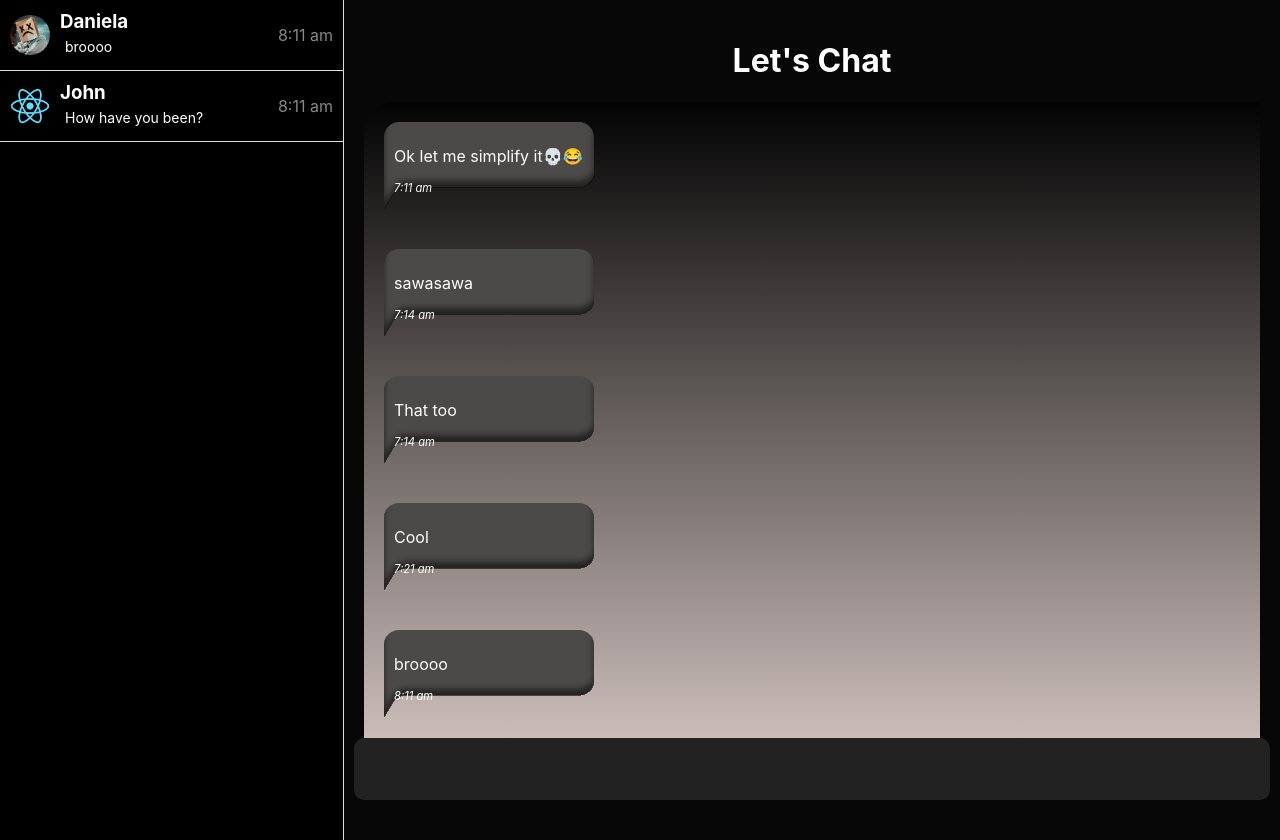
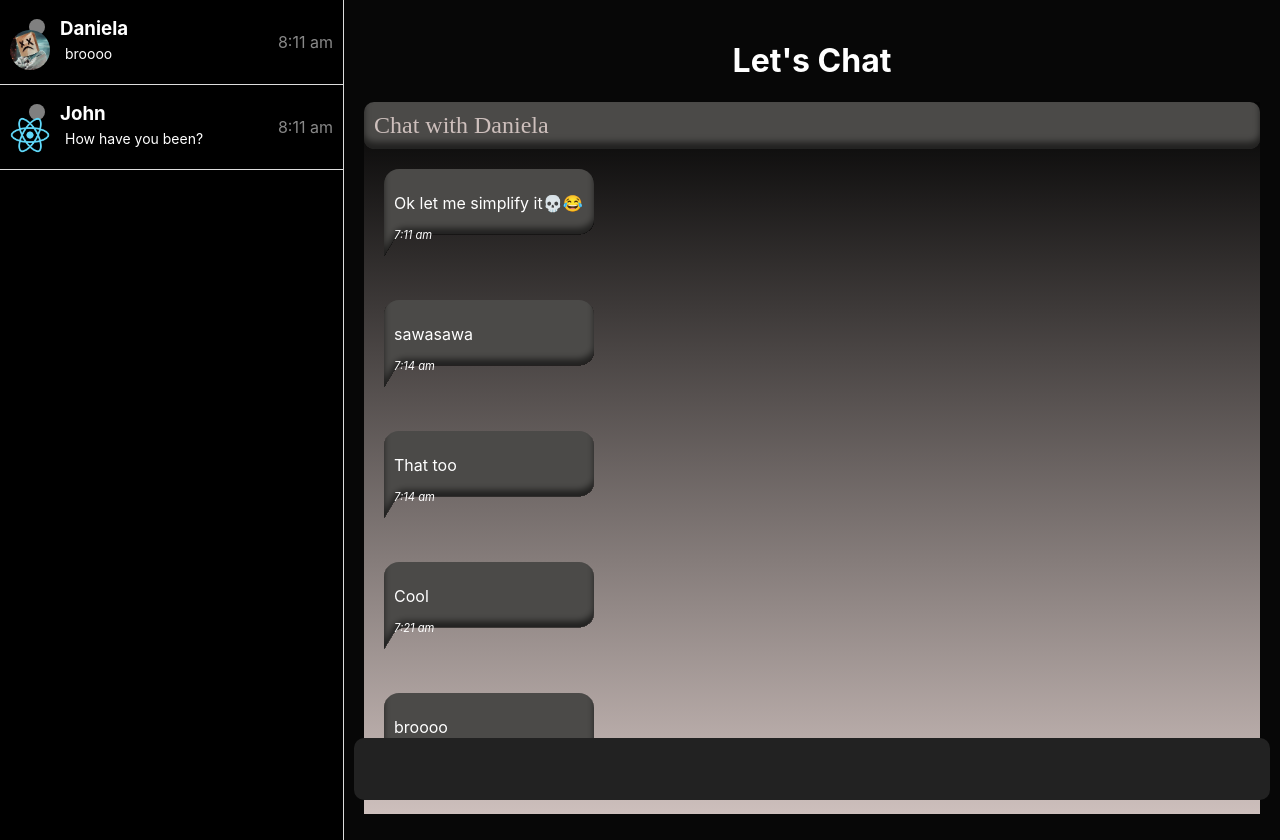
Before and after one commit to DanielaOdhis/Car-Owners, a React (Create React App) app: page /chats in a window 1280 px wide. Both pictures are taken after a click on the element "broooo". Built offline with nearby package versions, Linux system fonts and the light colour scheme; no server answers.

Commit message:
Add files via upload

```diff
--- a/package.json
+++ b/package.json
@@ -20,6 +20,7 @@
     "react-dom": "^18.2.0",
     "react-router-dom": "^6.15.0",
     "react-scripts": "5.0.1",
+    "uuid": "^9.0.1",
     "web-vitals": "^2.1.4"
   },
   "scripts": {
--- a/public/chats.json
+++ b/public/chats.json
@@ -3,22 +3,24 @@
     "profile": "/dude.jpg",
     "username": "Daniela",
     "userId":17,
+    "online_status":false,
     "messages": [
-      { "senderId": 17, "message": "Ok let me simplify it💀😂" ,"status":"read","time":"7:11 am"},
-      { "senderId":1, "message": "sawasawa", "status":"read","time":"7:14 am" },
-      { "senderId": 1, "message": "That too", "status":"read","time":"7:14 am" },
-      { "senderId": 17, "message": "Cool", "status":"delivered","time":"7:21 am" }
+      { "senderId": 17, "msg_id":"145642", "message": "Ok let me simplify it💀😂" ,"status":"read","time":"7:11 am"},
+      { "senderId":1,"msg_id":"783", "message": "sawasawa", "status":"read","time":"7:14 am" },
+      { "senderId": 1, "msg_id":"1209","message": "That too", "status":"read","time":"7:14 am" },
+      { "senderId": 17,"msg_id":"3472", "message": "Cool", "status":"delivered","time":"7:21 am" }
     ]
   },
   {
     "profile": "/logo512.png",
     "username": "John",
     "userId":3,
+    "online_status":false,
     "messages": [
-      { "senderId": 1, "message": "Hey There!", "status":"read","time":"8:11 am" },
-      { "senderId": 3, "message": "How you doing?", "status":"read","time":"8:11 am" },
-      { "senderId": 1, "message": "Great", "status":"read","time":"8:11 am" },
-      { "senderId": 3, "message": "How have you been?", "status":"read","time":"8:11 am" }
+      { "senderId": 12, "msg_id":"1", "message": "Hey There!", "status":"read","time":"8:11 am" },
+      { "senderId": 3, "msg_id":"2", "message": "How you doing?", "status":"read","time":"8:11 am" },
+      { "senderId": 12, "msg_id":"145342", "message": "Great", "status":"read","time":"8:11 am" },
+      { "senderId": 3, "msg_id":"1442","message": "How have you been?", "status":"read","time":"8:11 am" }
     ]
   }
 ]
--- a/src/App.css
+++ b/src/App.css
@@ -878,3 +878,49 @@ box-shadow: 0px -6.91px 6.91px 0px rgba(0, 0, 0, 0.55) inset;
   right: 40px;
   text-align: center;
 }
+
+
+
+.chat-header {
+  display: flex;
+  align-items: center;
+  background-color:  #4B4A48;
+  box-shadow: 0px -6.91px 6.91px 0px rgba(0, 0, 0, 0.55) inset;
+  padding: 10px;
+  border-radius: 10px;
+  -webkit-border-radius: 10px;
+  -moz-border-radius: 10px;
+  -ms-border-radius: 10px;
+  -o-border-radius: 10px;
+}
+.profile-info {
+  display:block;
+  align-items: center;
+}
+
+.profile-info {
+  align-items: center;
+}
+
+.circle {
+  width: 16px;
+  z-index:1000;
+  height: 16px;
+  border-radius: 50%;
+  border: 2px solid #000000;
+  margin-left: 10px;
+  top:5px;
+  -webkit-border-radius: 50%;
+  -moz-border-radius: 50%;
+  -ms-border-radius: 50%;
+  -o-border-radius: 50%;
+}
+
+.username-t {
+  color: #CDBFBC;
+font-family: Britannic Bold;
+font-size: 24px;
+font-style: normal;
+font-weight: 400;
+line-height: normal;
+}
--- a/src/Pages/chats.jsx
+++ b/src/Pages/chats.jsx
@@ -1,5 +1,6 @@
 import React, { useState, useEffect, useRef} from 'react';
 import { useNavigate, useLocation } from 'react-router-dom';
+import {v4 as uuidv4} from 'uuid';
 
 const Chats = () => {
  // let chat_data = [];
@@ -9,6 +10,7 @@ const Chats = () => {
   const [showInputField, setShowInputField] = useState(false);
   const [inputText, setInputText] = useState("");
   const [Ids, setIds]=useState([]);
+  const [selectedChatUser, setSelectedChatUser] = useState(null);
 
   const userId = localStorage.getItem("loggedUser");
   console.log("User Id:", userId);
@@ -22,7 +24,7 @@ const Chats = () => {
     .then(response => response.json())
     .then(data => {
       chatDataRef.current = data;
-      let testMessage = {senderId:1, message:"broooo", "status":"delivered","time":"8:11 am"};
+      let testMessage = {senderId:"1", message:"broooo", "msg_id":"145645","status":"delivered","time":"8:11 am"};
        console.log("ChatDataRef: ", chatDataRef);
       console.log("Chats: ", chatDataRef.current[0].messages.push(testMessage));
       console.log("Chats: ", chatDataRef.current[0].messages);
@@ -53,10 +55,10 @@ const Chats = () => {
   console.log("Message from server: ", event.data);
   const msg=JSON.parse(event.data);
   if ('message' in msg){
-  console.log("alaaa", msg);
 const msgUpdate = {
+  message: msg.message,
+  msg_id:msg.msg_id,
   senderId: msg.senderId,
-  message: msg.message,
   time:new Date(msg.time).toLocaleTimeString([], { hour: '2-digit', minute: "2-digit", hour12: true }),
 };
 for (const chat in chatDataRef.current){
@@ -68,13 +70,44 @@ if(chatDataRef.current[chat].userId==recepientId){
 break;
 }
 }
-}else{
+}else if('onlineStatus' in msg){
   console.log("online status: ", msg)
-}
+  for (const chat in chatDataRef.current){
+    if(chatDataRef.current[chat].userId==msg.userId){
+      console.log("online_status Last update: ", msg.onlineStatus.last_updated);
+      chatDataRef.current[chat].online_status = msg.onlineStatus.status;
+    }
+  }
+}else if('msg_id' in msg){
+  console.log("message status: ",msg);
+    for (const chat in chatDataRef.current){
+      console.log("In the for loop now: ",chat);
+      console.log("Are we entering the second loop? ",chatDataRef.current[chat].userId==msg.recepient_id);
+   if(chatDataRef.current[chat].userId==msg.recepient_id){
+      console.log("Entering second loop");
+      console.log("All messages:",chatDataRef.current[chat].messages);
+   for (const message in chatDataRef.current[chat].messages){
+      console.log("The actual message",chatDataRef.current[chat].messages[message]);
+      console.log("Message id: ",chatDataRef.current[chat].messages[message].msg_id);
+      console.log('msg id ni: ',msg.msg_id);
+      console.log("Is this message the one we need to update?",message.msg_id == msg.msg_id)
+     if(chatDataRef.current[chat].messages[message].msg_id == msg.msg_id){
+       chatDataRef.current[chat].messages[message].status = msg.status;
+       console.log("in message id",chatDataRef.current[chat].messages[message].status)
+       console.log("MSG_ID::", msg.msg_id);
+       break;
+     }
+   }
+  break;
+ }
+ }
+ }else{
+   console.log("Weird message: " ,msg);
+ }
 event.preventDefault();
 };
 
-    useEffect(() => {
+useEffect(() => {
     const handleEscapeKeyPress = (e) => {
       if (e.key === 'Escape') {
         setShowProfilePopup(false);
@@ -98,8 +131,24 @@ event.preventDefault();
      setShowInputField(true);
      console.log("Chat Clicked::" , profileChats);
      navigate(`/chats?user_Id=${Chats.userId}`);
+     for (const chat in chatDataRef.current){
+      if(chatDataRef.current[chat].userId==recepientId){
+        for (const message in chatDataRef.current[chat].messages){
+          if(chatDataRef.current[chat].messages[message].status == 'delivered'){
+            const msg_status_update={
+              recepientId:recepientId,
+              msg_status:'read',
+              sender_id:chatDataRef.current[chat].messages[message].sender_id,
+              msg_id:chatDataRef.current[chat].messages[message].msg_id
+            }
+            socket.send(JSON.stringify(msg_status_update))
+          }
+        }
+      }
+    }
      setInputText("");
-   };
+     setSelectedChatUser({ username: Chats.username, online_status:Chats.online_status});
+   };
 
   const handleProfileClick = () => {
     setShowProfilePopup(!showProfilePopup);
@@ -118,24 +167,24 @@ event.preventDefault();
           senderId: userId,
            recepientId: recepientId,
            message: inputText.trim(),
+           msg_id:uuidv4(),
            status: 'sent',
          };
           console.log("Chat Data Ref:" ,chatDataRef)
-
+          console.log("UUIDVV", uuidv4);
          socket.send(JSON.stringify(message));
         let msgUpdate = {
-            senderId: message.senderId, "message": message.message, status:message.status,time:new Date().toLocaleTimeString([], { hour: '2-digit', minute: "2-digit", hour12: true })
+            senderId: message.senderId, message: message.message,msg_id:message.msg_id ,status:message.status,time:new Date().toLocaleTimeString([], { hour: '2-digit', minute: "2-digit", hour12: true })
         };
        for (const chat in chatDataRef.current){
         console.log("We got the chat", chat)
         if(chatDataRef.current[chat].userId==recepientId){
           chatDataRef.current[chat].messages.push(msgUpdate);
-          break;
           }
 }
        setInputText("");
-     }
-   }
+     }
+   }
 
    const handleInputKeyPress = (e) => {
     if (e.key === 'Enter') {
@@ -149,12 +198,22 @@ event.preventDefault();
 
         {chatDataRef.current.map((chat, index) => (
           <div className="chat" key={index}>
+
+            <div className="profile-info">
+            <div className="circle">
+        <svg width="30" height="30">
+        <circle cx="15" cy="15" r="8" fill={chat.online_status === true ? 'green'  : 'grey'} />
+        <circle cx="15" cy="15" r="10" fill="transparent" stroke="black" strokeWidth="2" />
+      </svg>
+        </div>
             <img
               src={chat.profile}
               alt="Profile"
               className="profile-image"
               onClick={handleProfileClick}
             />
+        </div>
+
             <div className="chat-content">
               <div className="chat-details">
                 <h3 className="username">{chat.username}</h3>
@@ -179,8 +238,8 @@ event.preventDefault();
         ))}
       </div>
 
-      <div className={`chat-list-content ${showProfilePopup ? 'blurred' : ''}`}>
-        {showProfilePopup && selectedProfileChats && (
+      <div className="chat-list-content" >
+        {/*showProfilePopup && selectedProfileChats && -- ${showProfilePopup ? 'blurred' : ''}--} (
           <div className="profile-popup-overlay" >
             <div className="profile-popup">
               <div className="profile-popup-content">
@@ -192,9 +251,15 @@ event.preventDefault();
               </div>
             </div>
           </div>
-        )}
+        )*/}
+
         <h1>Let's Chat</h1>
          <div className="cht">
+         {selectedChatUser && (
+  <div className="chat-header">
+      <div className="username-t">Chat with {selectedChatUser.username}</div>
+  </div>
+)}
         {selectedProfileChats.map((message, index) => (
           <div key={index} className={`chat-message ${message.senderId === userId ? 'S-sent' : 'R-received'}`}>
            <div className={message.senderId === userId ? "me" : "you"}>
@@ -225,12 +290,13 @@ event.preventDefault();
 </svg>
 <div className="circle-container">
 <svg width="30" height="30">
-        <circle cx="15" cy="15" r="8" fill={message.status === 'sent' ? 'orange' : message.status === 'delivered' ? 'green' : message.status === 'read' ? 'purple' : 'red'} />
+        <circle cx="15" cy="15" r="8" fill={message.status === 'sent' ? 'orange' : message.status == 'delivered' ? 'green' : message.status === 'read' ? 'purple' : 'red'} />
         <circle cx="15" cy="15" r="10" fill="transparent" stroke="grey" strokeWidth="2" />
       </svg>
     </div>
 </div>
   ) : (
+    <div>
     <svg xmlns="http://www.w3.org/2000/svg" width="210" height="87" viewBox="0 0 210 87" fill="none">
     <g filter="url(#filter0_i_14_88)">
       <path d="M0 15C0 6.71573 6.71573 0 15 0H195C203.284 0 210 6.71573 210 15V50.1575C210 58.4418 203.284 65.1575 195 65.1575H21.7818C16.582 65.1575 11.7531 67.8505 9.02038 72.2743L0 86.8767V15Z" fill="#4B4A48"/>
@@ -248,12 +314,13 @@ event.preventDefault();
       </filter>
     </defs>
     <text x="10" y="40" fill="white" text-wrap="wrap" >
-      {message.message}
+    <tspan x="10" dy="0"> {message.message}</tspan>
     </text>
     <text x="10" y="70" fill="white" className="message-time">
         {message.time}
       </text>
   </svg>
+    </div>
   )}
 </div>
 
```
Also changed, not shown: 1 other file (tests, documents, lock files or other folders).
